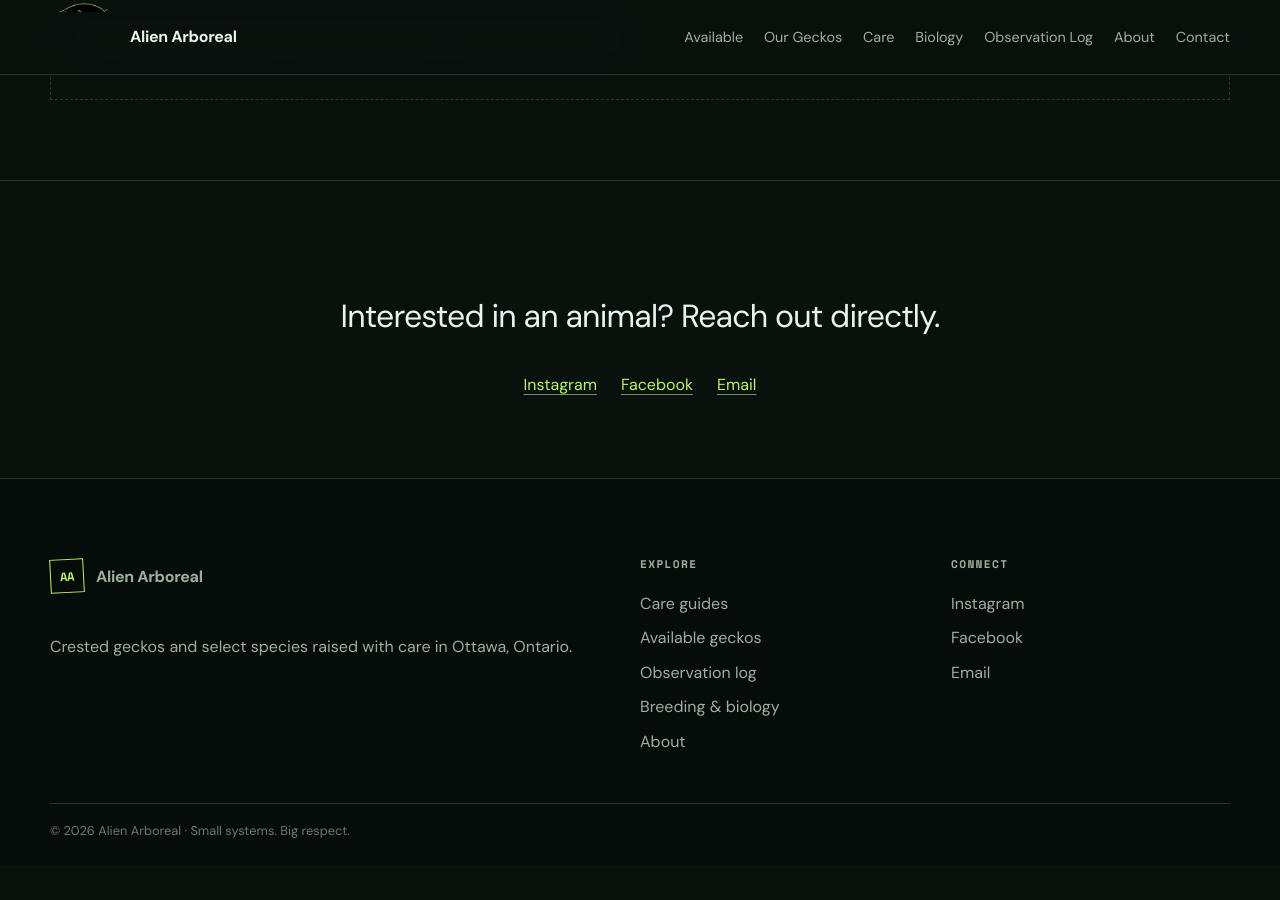
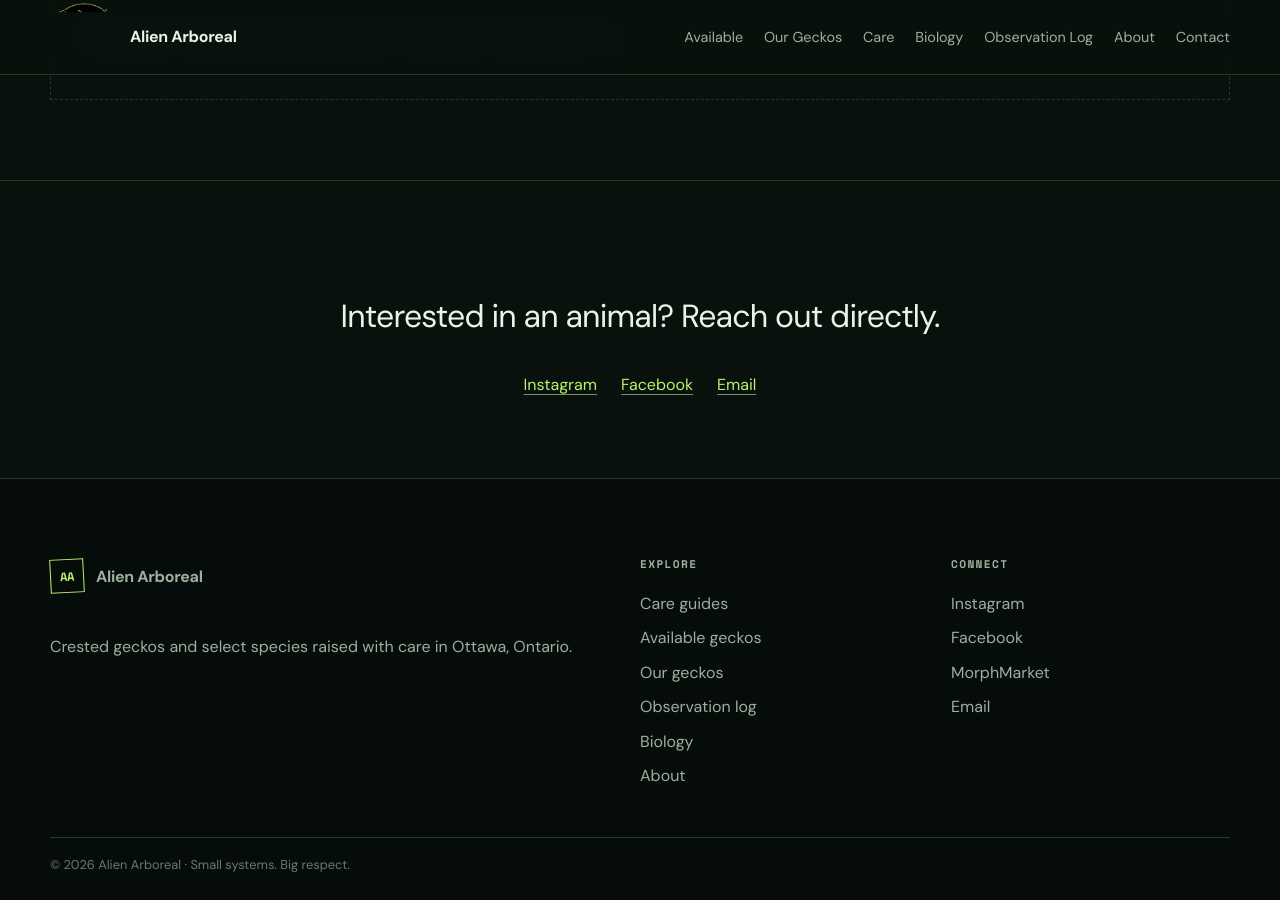
Before and after one commit to SavannahSidle/AlienArboreal, a Jekyll site: the page built from index.md, in a window 1280 px wide and 900 px high, scrolled down 1852 px. Built offline with Jekyll 4.4.1, drawn with Linux system fonts in a browser that asks for light colours; before the commit the page ends 2717 px from its top, so only the background shows below that.

Commit message:
Update footer navigation and contact options

```diff
--- a/_includes/footer.html
+++ b/_includes/footer.html
@@ -1 +1 @@
-<footer class="site-footer"><div class="container footer-grid"><div><p class="brand footer-brand"><span class="brand-mark">AA</span><span>Alien Arboreal</span></p><p>Crested geckos and select species raised with care in Ottawa, Ontario.</p></div><div><p class="footer-label">Explore</p><a href="{{ '/care/' | relative_url }}">Care guides</a><a href="{{ '/available/' | relative_url }}">Available geckos</a><a href="{{ '/observations/' | relative_url }}">Observation log</a><a href="{{ '/breeding-biology/' | relative_url }}">Breeding &amp; biology</a><a href="{{ '/about/' | relative_url }}">About</a></div><div><p class="footer-label">Connect</p>{% unless site.instagram contains '[' %}<a href="{{ site.instagram }}">Instagram</a>{% endunless %}{% unless site.facebook contains '[' %}<a href="{{ site.facebook }}">Facebook</a>{% endunless %}{% unless site.email contains '[' %}<a href="mailto:{{ site.email }}">Email</a>{% endunless %}</div></div><div class="container footer-bottom">© {{ 'now' | date: '%Y' }} Alien Arboreal · Small systems. Big respect.</div></footer>
+<footer class="site-footer"><div class="container footer-grid"><div><p class="brand footer-brand"><span class="brand-mark">AA</span><span>Alien Arboreal</span></p><p>Crested geckos and select species raised with care in Ottawa, Ontario.</p></div><div><p class="footer-label">Explore</p><a href="{{ '/care/' | relative_url }}">Care guides</a><a href="{{ '/available/' | relative_url }}">Available geckos</a><a href="{{ '/our-geckos/' | relative_url }}">Our geckos</a><a href="{{ '/observations/' | relative_url }}">Observation log</a><a href="{{ '/biology/' | relative_url }}">Biology</a><a href="{{ '/about/' | relative_url }}">About</a></div><div><p class="footer-label">Connect</p>{% unless site.instagram contains '[' %}<a href="{{ site.instagram }}">Instagram</a>{% endunless %}{% unless site.facebook contains '[' %}<a href="{{ site.facebook }}">Facebook</a>{% endunless %}{% unless site.morphmarket contains '[' %}<a href="{{ site.morphmarket }}">MorphMarket</a>{% endunless %}{% unless site.email contains '[' %}<a href="mailto:{{ site.email }}">Email</a>{% endunless %}</div></div><div class="container footer-bottom">© {{ 'now' | date: '%Y' }} Alien Arboreal · Small systems. Big respect.</div></footer>
```
